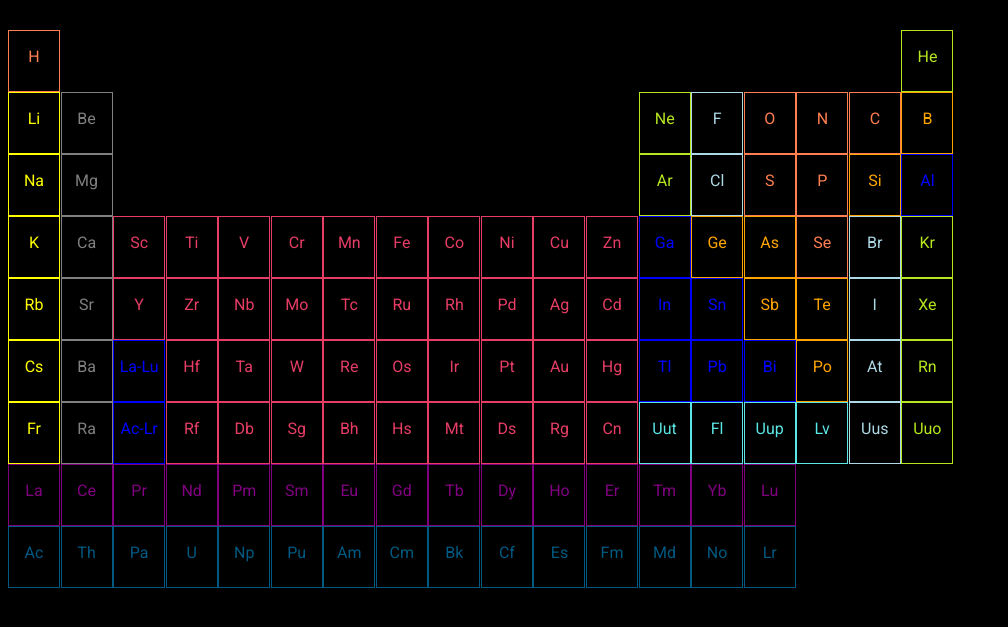
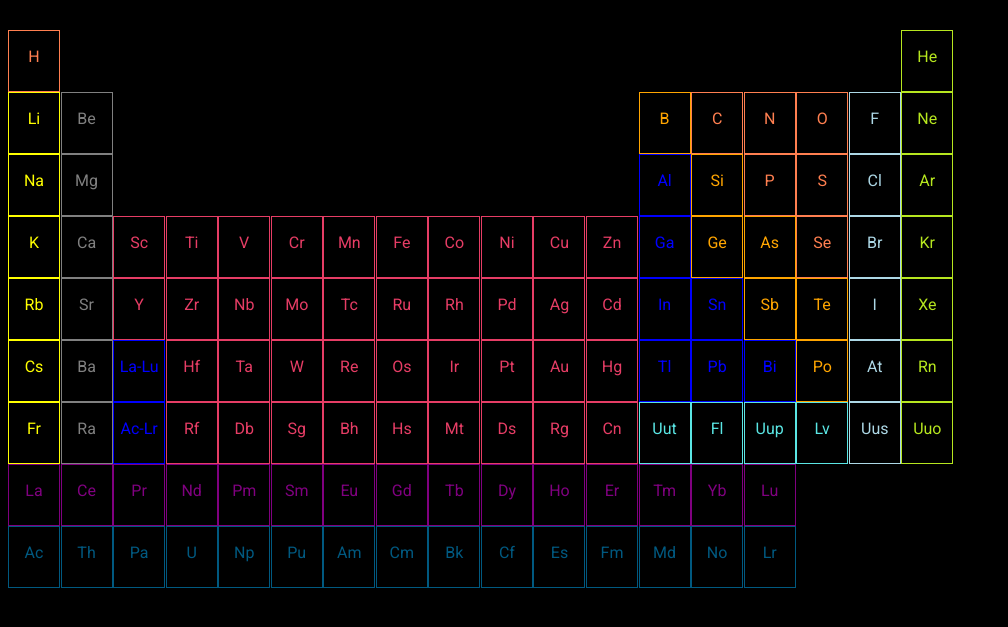
Before and after one commit to jhaldimann/periodic-table, a website built with webpack: page index.html in a window 1280 px wide. Shown: the part 95-722 px from the top of the page, without its empty margins (0-1008 px from the left). Built offline with nearby package versions, Linux system fonts and the light colour scheme.

Commit message:
Changed position of the elements in the table

```diff
--- a/script.js
+++ b/script.js
@@ -151,12 +151,27 @@ let addDivs = (div, element) => {
 let splitElements = () => {
   for(let i = 1; i < 8; i++){
     let div = document.querySelector('.row'+i);
-    div.childNodes.forEach((element,index) => {
-      if(index >= 2 && div.childNodes.length === 8){
-        element.style.cssText += ';float: right;';
-      }else if(index >= (div.childNodes.length/2) && div.childNodes.length !== 18){
-        element.style.cssText += ';float: right;';
+
+    if(div.childNodes.length === 18){
+      return;
+    } else if(div.childNodes.length === 8){
+      for(let i = 0; i <= 9; i++){
+        let newElement = document.createElement("div");
+        let pElement = document.createElement("p");
+        pElement.innerHTML = "0";
+        newElement.appendChild(pElement);
+        newElement.className = "element invisible";
+        div.insertBefore(newElement,div.childNodes[2]);
       }
-    });
+    } else {
+      for(let i = 0; i <= 15; i++){
+        let newElement = document.createElement("div");
+        let pElement = document.createElement("p");
+        pElement.innerHTML = "0";
+        newElement.appendChild(pElement);
+        newElement.className = "element invisible";
+        div.insertBefore(newElement,div.childNodes[1]);
+      }
+    }
   }
 };
--- a/styles/colors.scss
+++ b/styles/colors.scss
@@ -57,3 +57,8 @@
   border: 1px solid #e63d65;
   color: #e63d65;
 }
+
+.invisible {
+  border: 1px solid black;
+  color: black;
+}
```
Also changed, not shown: dist/style.css.
